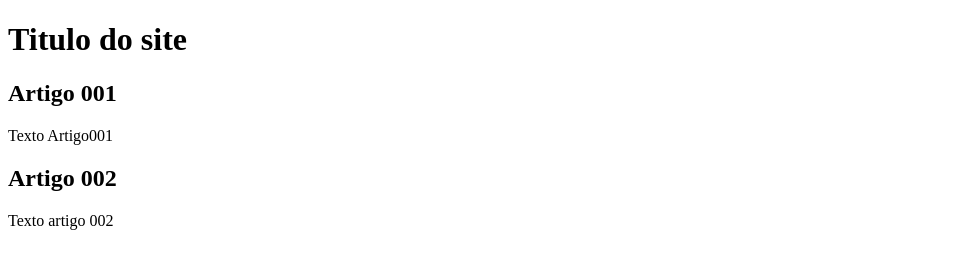
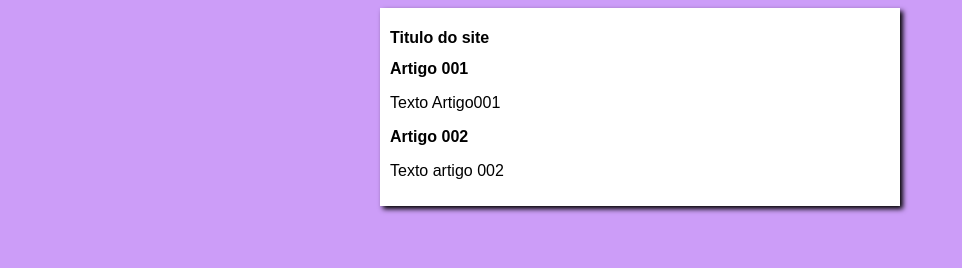
Before and after one commit to Felipeddn/projetosite, a plain HTML site: page index.html in a window 1280 px wide. Shown: the whole page, without its empty margins (0-962 px from the left). Drawn offline with Linux system fonts and the light colour scheme.

Commit message:
iniciei o design

```diff
--- /dev/null
+++ b/estilos/style.css
@@ -0,0 +1,17 @@
+* {
+    font-family: Arial, Helvetica, sans-serif;
+    font-size: 16px;
+}
+
+body{
+    background-color: rgb(204, 157, 248);
+}
+
+main{
+    background-color: white;
+    width: 500px;
+    margin: auto;
+    padding: 10px;
+    box-shadow: 3px 3px 5px rgba(0, 0, 0, 473);
+
+}
--- a/index.html
+++ b/index.html
@@ -4,6 +4,7 @@
     <meta charset="utf-8">
     <meta name="viewport"  content="width=device-width, initial-scale=1.0">
     <title>Titulo do site</title>
+    <link rel="stylesheet" href="estilos/style.css"
 </head>
 <body>
     <main>
```
